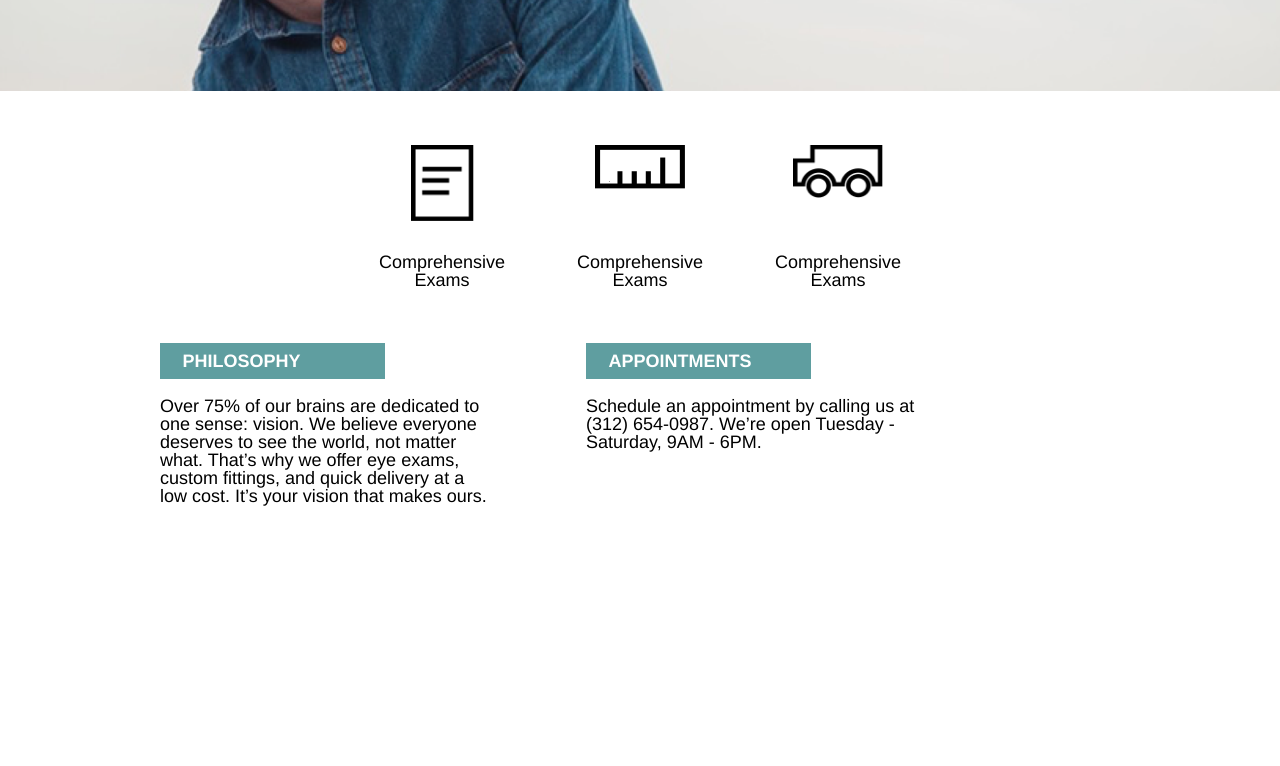
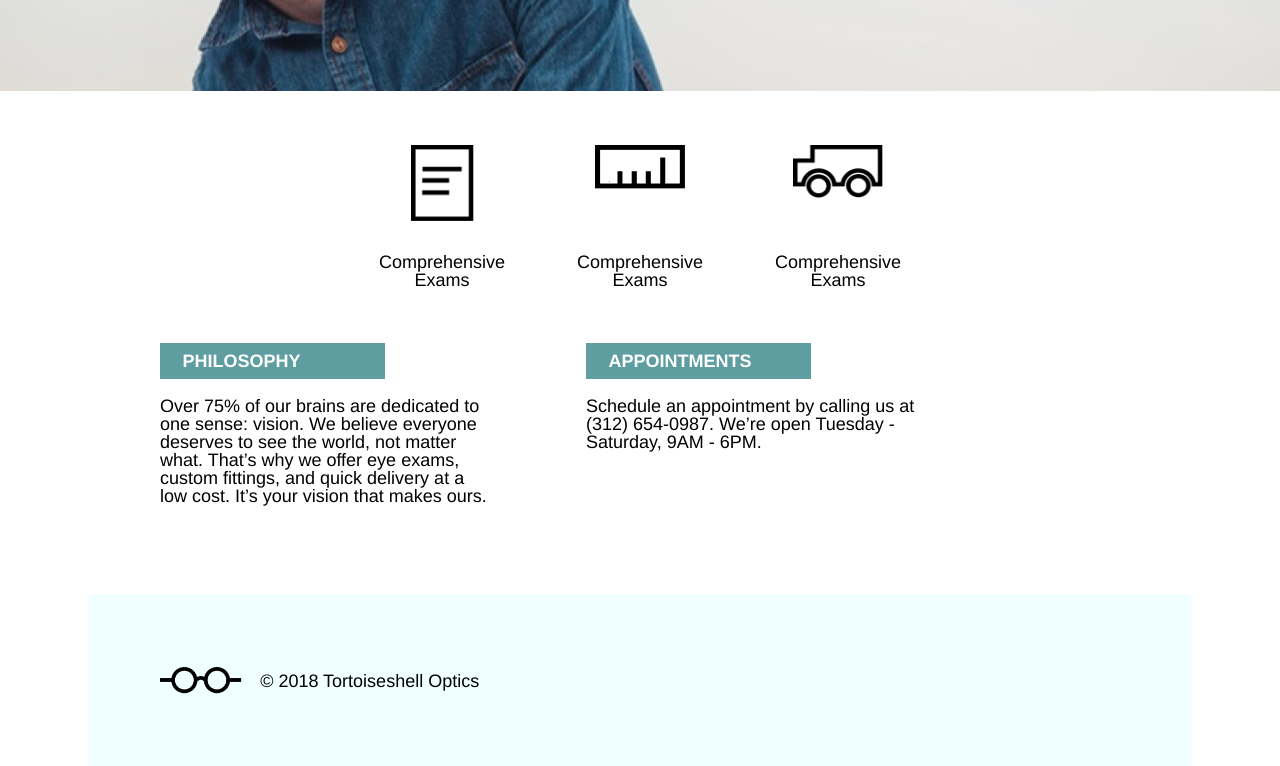
Before and after one commit to joshualevan/Tortoiseshell, a plain HTML site: page index.html in a window 1280 px wide. Shown: the part 449-1215 px from the top of the page. Before the commit the page ends 955 px from the top, so only its background shows below. Drawn offline with Linux system fonts and the light colour scheme.

Commit message:
Desktop site complete

```diff
--- a/index.html
+++ b/index.html
@@ -2,8 +2,8 @@
 <html>
   <head>
     <meta charset="utf-8">
+    <link rel="stylesheet" type="text/css" href="./resources/css/reset.css">
     <link rel="stylesheet" type="text/css" href="./resources/css/style.css">
-    <link rel="stylesheet" type="text/css" href="./resources/css/reset.css">
     <title>Tortoiseshell Optics</title>
   </head>
   <body>
@@ -58,5 +58,11 @@
         </div>
       </div>
     </time>
+
+    <!-- Footer -->
+    <footer class="container flexbox">
+      <img class="logo" src="./resources/images/logo-black.png" alt="Glasses logo black">
+      <span>&copy; 2018 Tortoiseshell Optics</span>
+    </footer>
   </body>
 </html>
--- a/resources/css/style.css
+++ b/resources/css/style.css
@@ -10,7 +10,8 @@ html {
 }
 
 .container {
-  width: 960px;
+  max-width: 960px;
+  margin: auto;
 }
 
 .logo {
@@ -107,6 +108,7 @@ time {
   margin-top: 3rem;
   width: 35%;
   margin-right: 5rem;
+  margin-bottom: 5rem;
 }
 
 .label {
@@ -117,3 +119,10 @@ time {
   padding: 0.5rem 1.25rem;
   margin-bottom: 1rem;
 }
+
+/*Footer*/
+footer {
+  background-color: azure;
+  padding: 4rem;
+  align-items: center;
+}
```
